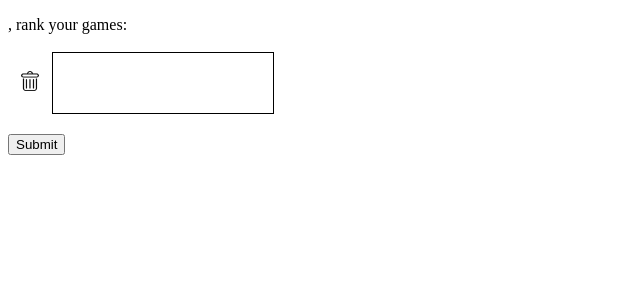
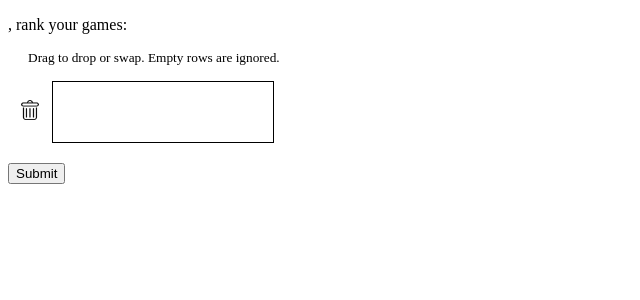
Before and after one commit to cjmaloof/ggo, a PHP site: page /rank in a window 1280 px wide. Shown: the top 300 px of the page, without its empty margins (0-640 px from the left). Run offline with PHP 8.4, Linux system fonts and the light colour scheme; data that the repository does not hold is empty.

Commit message:
Ranking page instructions

```diff
--- a/html/ggo/game_ranker.css
+++ b/html/ggo/game_ranker.css
@@ -1,3 +1,8 @@
+p.rankhelp {
+    font-size: smaller;
+    padding-left: 20px;
+}
+
 .games table {
     padding: 5px;
 }
--- a/html/ggo/rank.php
+++ b/html/ggo/rank.php
@@ -58,6 +58,7 @@ $next_ordinal = $ordinal + 1;
 
 $current_player_html = htmlspecialchars($current_player);
 echo "<p><b>$current_player_html</b>, rank your games:</p>\n";
+echo "<p class=\"rankhelp\">Drag to drop or swap. Empty rows are ignored.</p>\n";
 
 echo "<table id=\"gameTable\" class=\"games\">\n";
 for ($i = 0; $i < count($games); $i++) {
```
